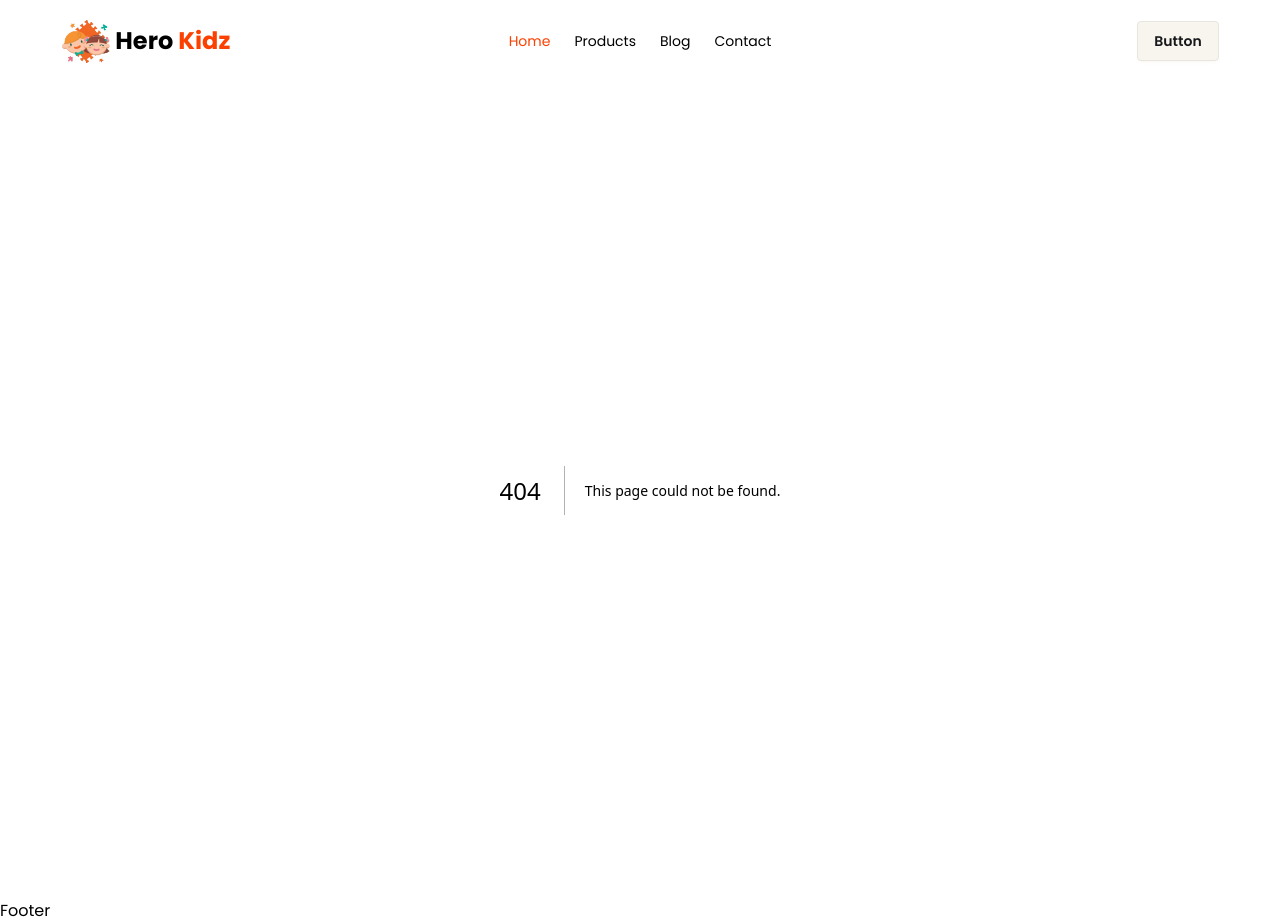
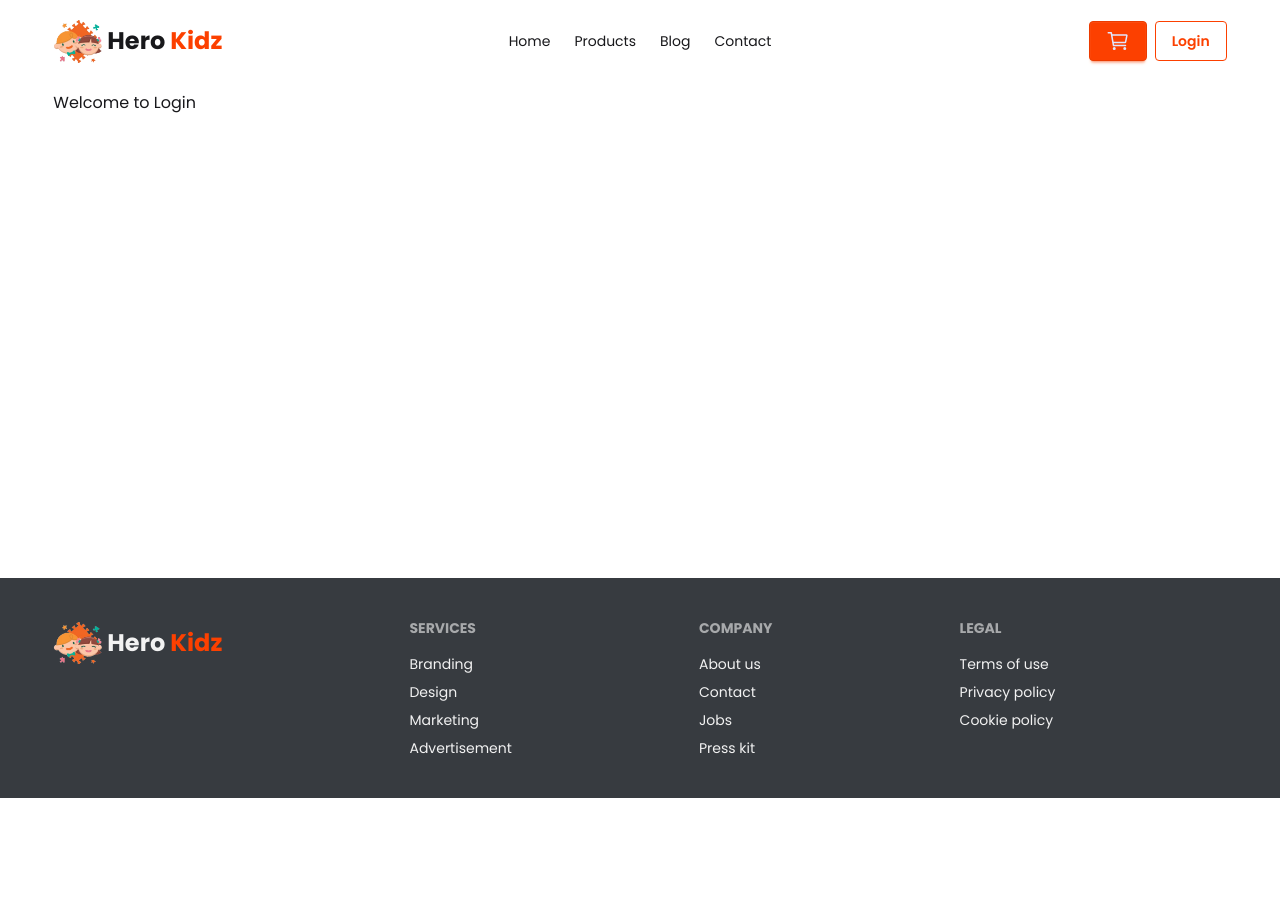
Before and after one commit to MFRRayhan/hero-kidz, a Next.js app: page /login in a window 1280 px wide. Before the commit this address had no page. After the commit the page ends 800 px from the top, so only its background shows below. Built offline with nearby package versions, Linux system fonts and the light colour scheme.

Commit message:
Add Cart, Login, and Banner components; update Navbar and Footer with new links and styles

```diff
--- /dev/null
+++ b/src/app/cart/page.jsx
@@ -0,0 +1,5 @@
+import React from "react";
+
+export default function Cart() {
+  return <div>Cart</div>;
+}
--- a/src/app/layout.js
+++ b/src/app/layout.js
@@ -1,11 +1,16 @@
-import { Geist, Geist_Mono, Poppins } from "next/font/google";
+import { Poppins } from "next/font/google";
 import "./globals.css";
 import Navbar from "@/components/layouts/Navbar";
 import Footer from "@/components/layouts/Footer";
+import localFont from "next/font/local";
 
 const poppins = Poppins({
   weight: ["100", "200", "300", "400", "500", "600", "700", "800", "900"],
   subsets: ["latin"],
+});
+
+export const mayaboti = localFont({
+  src: "../fonts/mayaboti-normal.ttf",
 });
 
 export const metadata = {
@@ -21,7 +26,9 @@ export default function RootLayout({ children }) {
           <Navbar></Navbar>
         </header>
 
-        <main className="py-2 md:w-11/12 mx-auto">{children}</main>
+        <main className="py-2 md:w-11/12 mx-auto min-h-[calc(100vh-305px)]">
+          {children}
+        </main>
 
         <footer>
           <Footer></Footer>
--- /dev/null
+++ b/src/app/login/page.jsx
@@ -0,0 +1,5 @@
+import React from "react";
+
+export default function Login() {
+  return <div>Welcome to Login</div>;
+}
--- a/src/app/page.js
+++ b/src/app/page.js
@@ -1,7 +1,9 @@
+import Banner from "@/components/home/Banner";
+
 export default function Home() {
   return (
-    <div className="flex flex-col flex-1 items-center justify-center">
-      <button className="btn btn-primary">Test Button</button>
+    <div className="space-y-5">
+      <Banner></Banner>
     </div>
   );
 }
--- a/src/components/NavLink.jsx
+++ b/src/components/NavLink.jsx
@@ -6,11 +6,10 @@ import { usePathname } from "next/navigation";
 export default function NavLink({ href, children }) {
   const pathName = usePathname();
 
+  const isActive = href === "/" ? pathName === "/" : pathName.startsWith(href);
+
   return (
-    <Link
-      href={href}
-      className={`${pathName.startsWith(href) && "text-primary"}`}
-    >
+    <Link href={href} className={isActive ? "text-primary" : ""}>
       {children}
     </Link>
   );
--- /dev/null
+++ b/src/components/home/Banner.jsx
@@ -0,0 +1,30 @@
+import { mayaboti } from "@/app/layout";
+import Image from "next/image";
+import React from "react";
+
+export default function Banner() {
+  return (
+    <section className="flex items-center justify-between">
+      <div className="flex-1 space-y-2">
+        <h2 className={`${mayaboti.className} text-6xl`}>
+          আপনার শিশুকে দিন একটি{" "}
+          <span className="text-primary">সুন্দর ভবিষ্যত</span>{" "}
+        </h2>
+        <p>
+          Lorem ipsum dolor sit amet consectetur adipisicing elit. Adipisci
+          nulla, rem culpa minus dicta eum quibusdam esse? Recusandae, inventore
+          possimus?
+        </p>
+        <button className="btn btn-primary">Explore Products</button>
+      </div>
+      <div className="flex-1">
+        <Image
+          src={"/assets/hero.png"}
+          alt="Hero-banner"
+          width={500}
+          height={400}
+        />
+      </div>
+    </section>
+  );
+}
--- a/src/components/layouts/Footer.jsx
+++ b/src/components/layouts/Footer.jsx
@@ -1,5 +1,32 @@
 import React from "react";
+import Logo from "../Logo";
 
 export default function Footer() {
-  return <div>Footer</div>;
+  return (
+    <div className="bg-neutral text-neutral-content py-10">
+      <div className="footer sm:footer-horizontal md:w-11/12 mx-auto">
+        <Logo></Logo>
+        <nav>
+          <h6 className="footer-title">Services</h6>
+          <a className="link link-hover">Branding</a>
+          <a className="link link-hover">Design</a>
+          <a className="link link-hover">Marketing</a>
+          <a className="link link-hover">Advertisement</a>
+        </nav>
+        <nav>
+          <h6 className="footer-title">Company</h6>
+          <a className="link link-hover">About us</a>
+          <a className="link link-hover">Contact</a>
+          <a className="link link-hover">Jobs</a>
+          <a className="link link-hover">Press kit</a>
+        </nav>
+        <nav>
+          <h6 className="footer-title">Legal</h6>
+          <a className="link link-hover">Terms of use</a>
+          <a className="link link-hover">Privacy policy</a>
+          <a className="link link-hover">Cookie policy</a>
+        </nav>
+      </div>
+    </div>
+  );
 }
--- a/src/components/layouts/Navbar.jsx
+++ b/src/components/layouts/Navbar.jsx
@@ -1,6 +1,8 @@
 import React from "react";
 import Logo from "../Logo";
 import NavLink from "../NavLink";
+import { IoCartOutline } from "react-icons/io5";
+import Link from "next/link";
 
 export default function Navbar() {
   const navItems = (
@@ -21,7 +23,7 @@ export default function Navbar() {
   );
 
   return (
-    <div className="navbar">
+    <div className="navbar px-0">
       <div className="navbar-start">
         <div className="dropdown">
           <div tabIndex={0} role="button" className="btn btn-ghost lg:hidden">
@@ -53,8 +55,13 @@ export default function Navbar() {
       <div className="navbar-center hidden lg:flex">
         <ul className="menu menu-horizontal px-1">{navItems}</ul>
       </div>
-      <div className="navbar-end">
-        <a className="btn">Button</a>
+      <div className="navbar-end gap-2">
+        <Link href={"/cart"} className="btn btn-primary">
+          <IoCartOutline className="text-2xl"></IoCartOutline>
+        </Link>
+        <Link href={"/login"} className="btn btn-primary btn-outline">
+          Login
+        </Link>
       </div>
     </div>
   );
```
Also changed, not shown: src/fonts/Readme.txt (renamed from public/fonts/Readme.txt), src/fonts/mayaboti-Italic.ttf (renamed from public/fonts/mayaboti-Italic.ttf), src/fonts/mayaboti-normal.ttf (renamed from public/fonts/mayaboti-normal.ttf).
